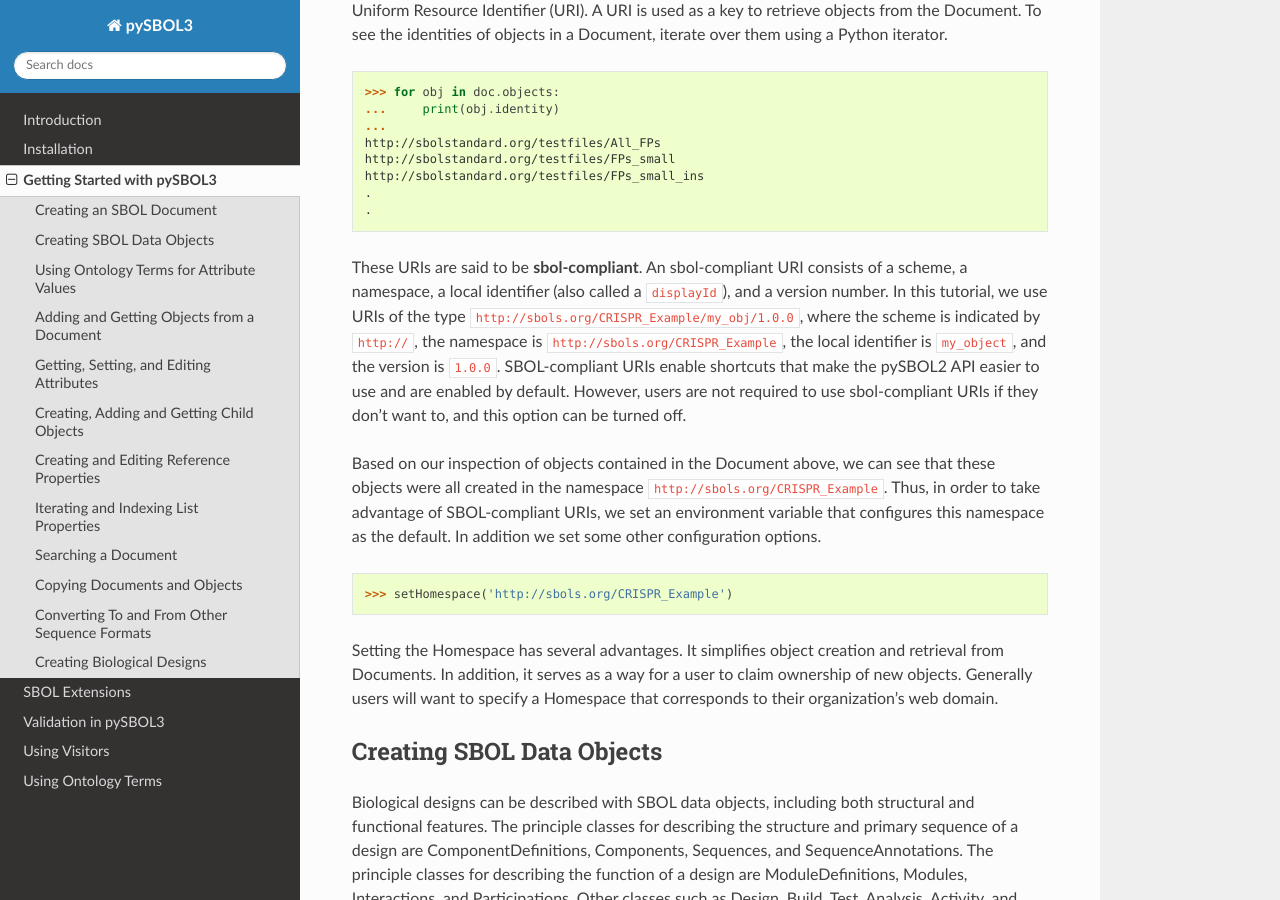
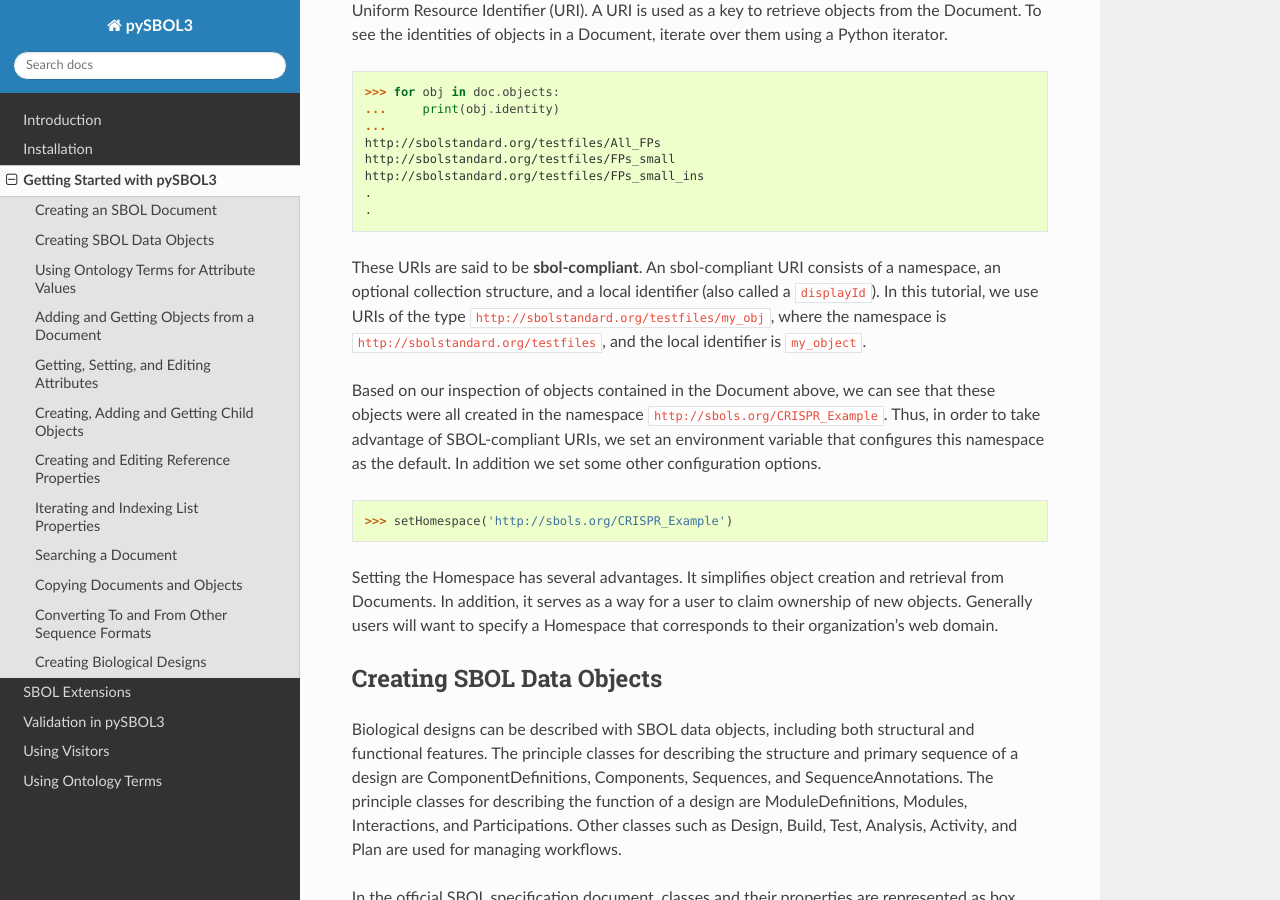
Before and after one commit to SynBioDex/pySBOL3, a Sphinx documentation site: the page built from docs/getting_started.rst, in a window 1280 px wide and 900 px high, scrolled down 1185 px. Built offline with Sphinx 7.4.7 and the Read the Docs theme 2.0.0, drawn with Linux system fonts in a browser that asks for light colours.

Commit message:
Update language on SBOL compliant URIs/identifiers

```diff
--- a/docs/getting_started.rst
+++ b/docs/getting_started.rst
@@ -110,7 +110,10 @@ Each SBOL object in a Document is uniquely identified by a special string of cha
     `Document.models <autoapi/sbol2/document/index.html#sbol2.document.Document.getModel>`_,
     or any top level object. The last type of object, Annotation Objects is a special case which will be discussed later.
 
-These URIs are said to be **sbol-compliant**. An sbol-compliant URI consists of a scheme, a namespace, a local identifier (also called a ``displayId``), and a version number. In this tutorial, we use URIs of the type ``http://sbols.org/CRISPR_Example/my_obj/1.0.0``, where the scheme is indicated by ``http://``, the namespace is ``http://sbols.org/CRISPR_Example``, the local identifier is ``my_object``, and the version is ``1.0.0``. SBOL-compliant URIs enable shortcuts that make the pySBOL2 API easier to use and are enabled by default. However, users are not required to use sbol-compliant URIs if they don't want to, and this option can be turned off.
+These URIs are said to be **sbol-compliant**. An sbol-compliant URI consists of a namespace, an optional collection structure, and a local identifier (also called a ``displayId``). In this tutorial, we use URIs of the type ``http://sbolstandard.org/testfiles/my_obj``, where the namespace is ``http://sbolstandard.org/testfiles``, and the local identifier is ``my_object``.
+
+.. TODO: delete or edit; I don't think this is completely correct with pySBOL3
+    SBOL-compliant URIs enable shortcuts that make the pySBOL3 API easier to use and are enabled by default. However, users are not required to use sbol-compliant URIs if they don't want to, and this option can be turned off.
 
 Based on our inspection of objects contained in the Document above, we can see that these objects were all created in the namespace ``http://sbols.org/CRISPR_Example``. Thus, in order to take advantage of SBOL-compliant URIs, we set an environment variable that configures this namespace as the default. In addition we set some other configuration options.
 
```
